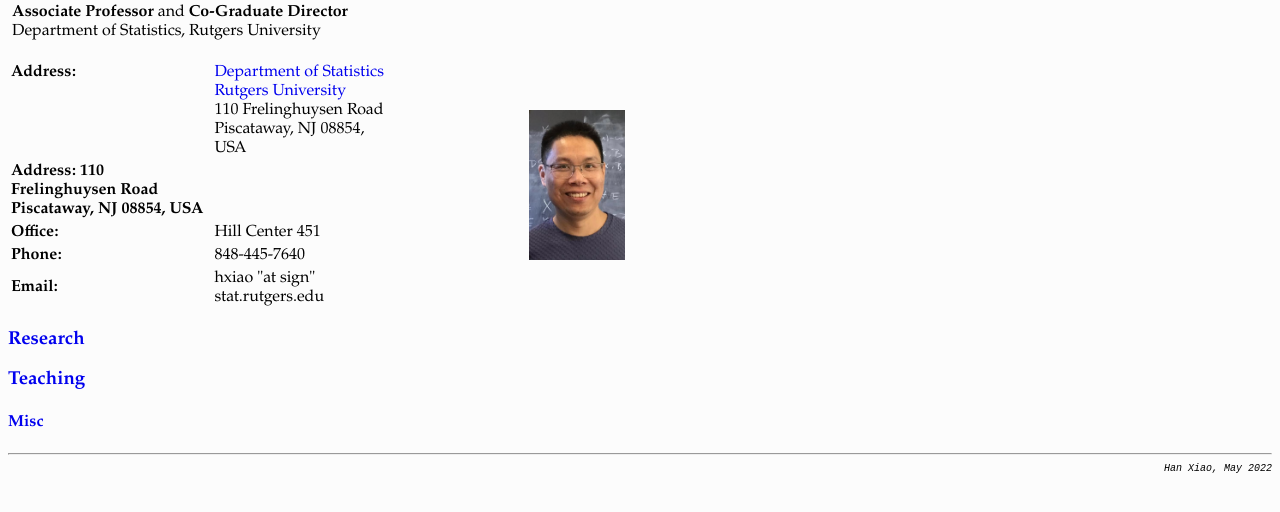
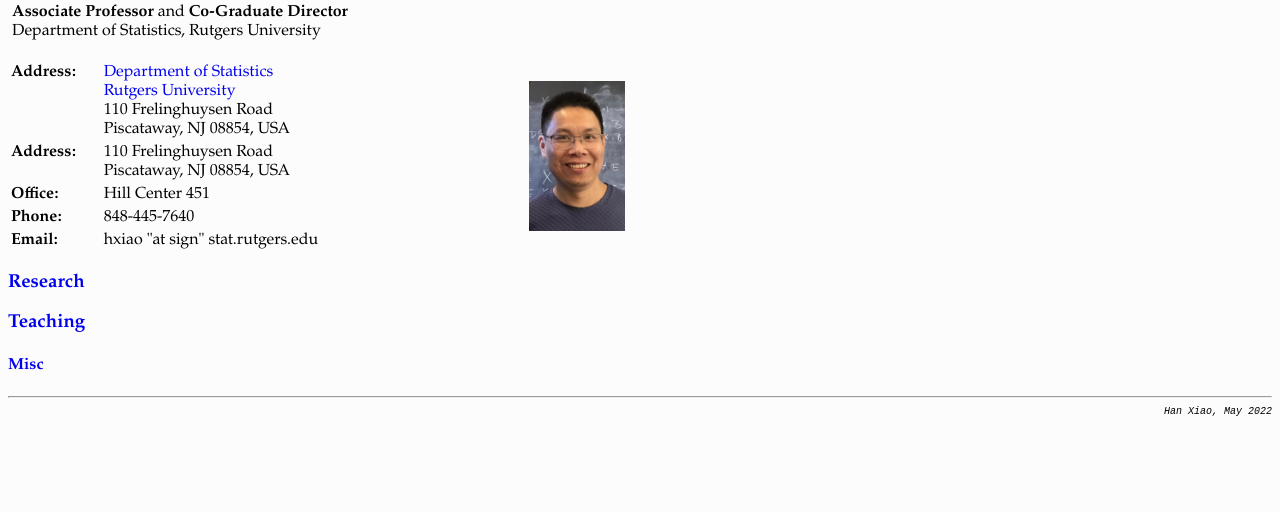
Before and after one commit to xh1ofxh/xh1ofxh.github.io, a plain HTML site: page index.html in a window 1280 px wide. Shown: the part 78-590 px from the top of the page. Drawn offline with Linux system fonts and the light colour scheme.

Commit message:
Update index.html

```diff
--- a/index.html
+++ b/index.html
@@ -58,9 +58,10 @@
 Piscataway, NJ 08854, USA</td>
 <td width="356" rowspan="5"><div align="center"><img src="hanxiao.jpg" height="150" alt="picture" /></div></td>
 </tr>
+
 <tr>
-<td valign="top"><strong>Address:
-110 Frelinghuysen Road<br />
+<td valign="top"><strong>Address:</strong></td>
+<td valign="top"> 110 Frelinghuysen Road<br />
 Piscataway, NJ 08854, USA</td>
 </tr>
   <tr>
```
